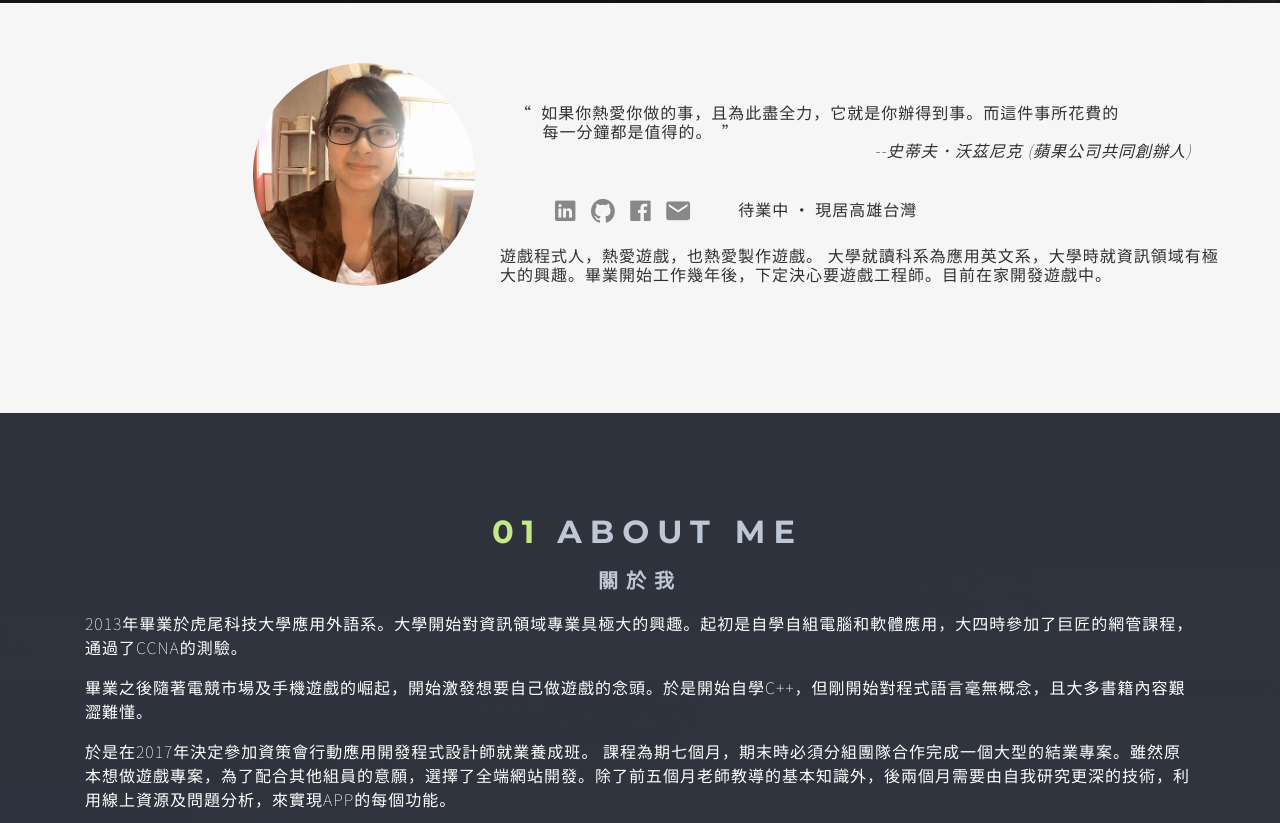
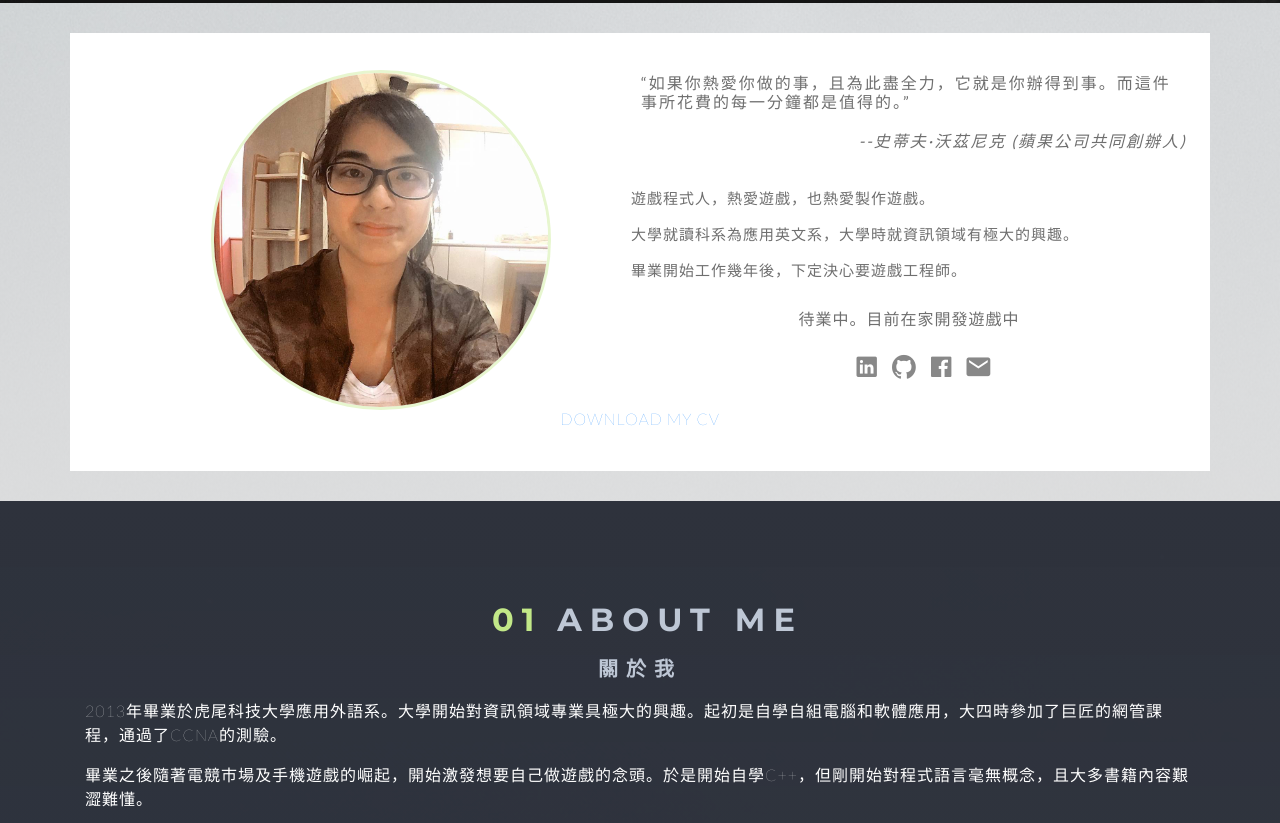
Before and after one commit to brookhaven13/Resume-and-Portfolio, a plain HTML site: page index.html in a window 1280 px wide. Shown: the part 797-1620 px from the top of the page. Drawn offline with nearby package versions, Linux system fonts and the light colour scheme; a web font is replaced by a local one.

Commit message:
Add background img to self intro section

```diff
--- a/index.html
+++ b/index.html
@@ -75,46 +75,41 @@
         </nav>
         -->
     </div>
+
     <!--  關於我 & 自傳  -->
-    <div id="about-me" class="section">
-        <div class="container">
+    <div id="self-intro" class="section-self-intro">
+        <div class="container self-intro-content">
             <div class="row">
-                <div class="span-2-of-5">
+                <div class="span-1-of-2">
                     <img class="about-image" src="resources/img/avatar.jpg">
                 </div>
-                <div class="span-3-of-5">
-                    <h6 class="quote"><q>&nbsp;&nbsp;如果你熱愛你做的事，且為此盡全力，它就是你辦得到事。而這件事所花費的<br>&nbsp;&nbsp;&nbsp;&nbsp;&nbsp;&nbsp;每一分鐘都是值得的。&nbsp;&nbsp;</q><cite class="cite"><br>--史蒂夫·沃茲尼克 (蘋果公司共同創辦人)<br></cite></h6>
-                    <div class="state">
-                        <div class="row">
-                            <div class="span-1-of-3">
-                                <ul class="social-links ">
+                <div class="span-1-of-2 intro">
+                    <h6 class="quote"><q>如果你熱愛你做的事，且為此盡全力，它就是你辦得到事。而這件事所花費的每一分鐘都是值得的。</q><cite class="cite"><br>--史蒂夫·沃茲尼克 (蘋果公司共同創辦人)<br></cite></h6>
+
+                    <h5>
+                        遊戲程式人，熱愛遊戲，也熱愛製作遊戲。
+                    </h5>
+                    <h5> 大學就讀科系為應用英文系，大學時就資訊領域有極大的興趣。</h5>
+                    <h5>畢業開始工作幾年後，下定決心要遊戲工程師。</h5>
+                    <p class="text-center">待業中。目前在家開發遊戲中</p>
+                    <ul class="social-links text-center">
                         <li><a href="https://www.linkedin.com/in/yu-hsuan-lin-4034b1157/" title="LinkedIn" target="_blank"><i class="icon ion-logo-linkedin"></i></a></li>
                         <li><a href="https://github.com/brookhaven13" title="Github" target="_blank"><i class="icon ion-logo-github"></i></a></li>
                         <li><a href="https://www.facebook.com/profile.php?id=100000247530470" title="Facebook" target="_blank"><i class="icon ion-logo-facebook"></i></a></li>
                         <li><a href="mailto:yu.h.lin1991@gmail.com" title="gmail"><i class="icon ion-md-mail"></i></a></li>
                     </ul>
-                            </div>
-                            <div class="span-2-of-3">
-                                <p>待業中 • 現居高雄台灣</p>
-
-                            </div>
-                            <div class="row">
-                                <div class="span-12-of-12">
-                                    <h6>
-                                        遊戲程式人，熱愛遊戲，也熱愛製作遊戲。 大學就讀科系為應用英文系，大學時就資訊領域有極大的興趣。畢業開始工作幾年後，下定決心要遊戲工程師。目前在家開發遊戲中。
-                                    </h6>
-                                </div>
-                            </div>
 
                 </div>
             </div>
-                </div>
+            <div class="download-cv text-center">
+                <a href="#" downlaod>DOWNLOAD MY CV</a>
             </div>
         </div>
     </div>
 
+
     <!---- 關於我 --->
-    <div id="bioagraphy" class="section section-bio">
+    <div id="about-me" class="section section-bio">
         <h2 class="main-title text-center">
             <p class="part-number">01</p>ABOUT ME
         </h2>
@@ -158,7 +153,7 @@
                                         1. 使用HTML5 ＋ CSS3 + JavaScript實作前端頁面。<br>
                                         2. 使用jQuery＋ Bootstrap實現RWD響應式網頁<br>
                                         3. 使用Azure + MS SQL實作後端雲端資料庫。<br>
-                                        4. 使用ASP.NET/C# 實作網站中端讓網頁與資料庫能互相溝通。
+                                        4. 使用ASP.NET/C#實作中端技術使網頁與資料庫能互相溝通。
                                     </p>
                                 </div>
                                 <div class="time">
@@ -301,8 +296,13 @@
     </div>
 
 
-
-
+    <!----------------- CONTACT ME ---------------->
+    <ul class="social-links ">
+        <li><a href="https://www.linkedin.com/in/yu-hsuan-lin-4034b1157/" title="LinkedIn" target="_blank"><i class="icon ion-logo-linkedin"></i></a></li>
+        <li><a href="https://github.com/brookhaven13" title="Github" target="_blank"><i class="icon ion-logo-github"></i></a></li>
+        <li><a href="https://www.facebook.com/profile.php?id=100000247530470" title="Facebook" target="_blank"><i class="icon ion-logo-facebook"></i></a></li>
+        <li><a href="mailto:yu.h.lin1991@gmail.com" title="gmail"><i class="icon ion-md-mail"></i></a></li>
+    </ul>
 
 
 
--- a/resources/css/style.css
+++ b/resources/css/style.css
@@ -86,7 +86,7 @@ body {
 
 .section {
     padding: 100px 0;
-    font-family: 'Noto Sans TC';
+    font-family: 'Lato', 'Noto Sans TC';
 }
 
 .part-number {
@@ -96,29 +96,61 @@ body {
     font-family: 'Montserrat'
 }
 
-/*---About Me---*/
+/*-------------- SELF INTRO  ------------*/
+
+
+.section-self-intro {
+    padding: 30px 0;
+    background-image: linear-gradient(to bottom, rgba(227, 227, 227, 0.5), rgba(227, 227, 227, 0.8)100%), url('/resources/img/slide6.jpg');
+      background-repeat: no-repeat;
+  background-attachment: fixed;
+    color: #6f6f6f;
+}
+
+.self-intro-content {
+    font-family: 'Lato', 'Noto Sans TC';
+    position: relative;
+    margin-left: auto;
+    margin-right: auto;
+    left: 0;
+    right: 0;
+    padding: 40px 20px;
+    background-color: rgba(255, 255, 255, 1);
+}
+
+
+.about-image {
+    position: relative;
+    border-radius: 50%;
+    margin-left: 25%;
+    max-width: 60%;
+    box-shadow: 0 0 0 3px rgba(194, 232, 136, 0.4);
+}
+
+
+.intro h5 {
+    padding: 10px 0 0;
+    font-weight: 100;
+    font-size: 15px;
+}
+
+.intro p {
+    padding-top: 20px;
+    font-weight: 400;
+}
+
+.intro .quote {
+    padding-left: 10px;
+    padding-bottom: 60px;
+    letter-spacing: 2px;
+}
 
 .cite {
     float: right;
-    font-weight: 100;
-}
-
-.about-image {
-    border-radius: 50%;
-    max-width: 50%;
-    margin: -40px 40px 10px 0;
-    float: right;
-}
-
-.state {
-    padding: 40px 0 20px 15px;
-}
-
-.state .span-2-of-3 {
-    padding: 8px 0 0;
     font-weight: 400;
 }
 
+.download-cv {}
 
 /*--.line{
     width: 650px;
@@ -128,60 +160,10 @@ body {
     }
 --/
 
-/*--Styling social icons--*/
-.social-links {
-    list-style: none;
-}
-
-.social-links li {
-    display: inline-block;
-    margin-right: 10px;
-}
-
-
-.social-links li a:link,
-.social-links li a:visited {
-    text-decoration: none;
-    border: 0;
-    color: #888;
-}
-
-.social-links li a:hover,
-.social-links li a:active {
-    color: #ddd;
-}
-
-.social-links a:link,
-.socail-links a:visited {
-    font-size: 170%;
-}
-
-.ion-logo-facebook,
-.ion-logo-github,
-.ion-logo-linkedin,
-.ion-md-mail {
-    transition: color 0.3s;
-}
-
-.ion-logo-facebook:hover {
-    color: #4267B2;
-}
-
-.ion-logo-github:hover {
-    color: #211f1f;
-}
-
-.ion-logo-linkedin:hover {
-    color: #007bb5;
-}
-
-.ion-md-mail:hover {
-    color: #ea4335;
-}
 
 /*------------------------ 自傳 ----------------------*/
 .section-bio {
-        background-image: linear-gradient(to bottom ,rgba(46, 50, 60, 1) 0%, rgba(46, 50, 60, 0.8) 100%), url('/resources/img/slide5.jpg');
+    background-image: linear-gradient(to bottom, rgba(46, 50, 60, 1) 0%, rgba(46, 50, 60, 0.8) 100%), url('/resources/img/slide5.jpg');
     color: #fff;
 }
 
@@ -202,7 +184,7 @@ body {
 /*----------------------- 技能 ------------------------*/
 
 .skill-section {
-    background-image: radial-gradient(rgb(46, 50, 60, 0.9) 0%, rgb(46, 50, 60, 0.9) 100%), url(/resources/img/slide4.jpg);
+    background-image: radial-gradient(rgb(46, 50, 60, 0.8) 0%, rgb(46, 50, 60, 1) 100%), url(/resources/img/slide4.jpg);
     color: #fff;
 }
 
@@ -309,3 +291,57 @@ body {
     background-image: url(../../vendors/icons/next.png);
 }
 */
+
+
+
+
+/*----------------- Styling social icons -------------*/
+.social-links {
+    list-style: none;
+}
+
+.social-links li {
+    display: inline-block;
+    margin-right: 10px;
+}
+
+
+.social-links li a:link,
+.social-links li a:visited {
+    text-decoration: none;
+    border: 0;
+    color: #888;
+}
+
+.social-links li a:hover,
+.social-links li a:active {
+    color: #ddd;
+}
+
+.social-links a:link,
+.socail-links a:visited {
+    font-size: 170%;
+}
+
+.ion-logo-facebook,
+.ion-logo-github,
+.ion-logo-linkedin,
+.ion-md-mail {
+    transition: color 0.3s;
+}
+
+.ion-logo-facebook:hover {
+    color: #4267B2;
+}
+
+.ion-logo-github:hover {
+    color: #211f1f;
+}
+
+.ion-logo-linkedin:hover {
+    color: #007bb5;
+}
+
+.ion-md-mail:hover {
+    color: #ea4335;
+}
--- a/resources/css/timeline.css
+++ b/resources/css/timeline.css
@@ -8,7 +8,6 @@
     position: relative;
     margin: 50px auto;
     padding: 40px 0;
-    width: 1000px;
 }
 
 .timeline::before {
@@ -112,4 +111,10 @@ background-color: rgba(194, 232, 136, 1);
     font-family: 'Lato','Noto Sans TC';
     text-align: left;
     font-size: 15px;
+    padding-bottom: 5px;
+    margin: 0;
 }
+
+.timeline .timeline-details ol li{
+
+}
```
Also changed, not shown: resources/img/slide6.jpg (added). Lines whose indentation alone changed are shown as unchanged.
